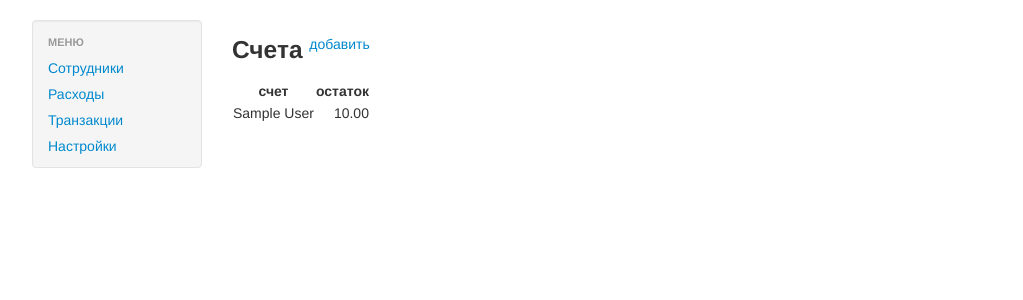
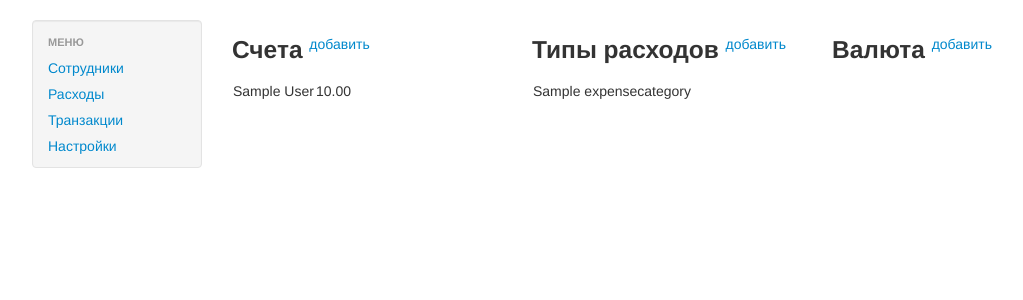
Before and after one commit to nimnull/expensor, a Django app: page /_/settings/ in a window 1280 px wide. Shown: the top 300 px of the page, without its empty margins (23-1046 px from the left). Run offline with Django 3.2, Linux system fonts and the light colour scheme; a user stored in the database is signed in; tables that the repository leaves empty hold one stand-in row (values such as "Sample post"); parts of the project's set-up code (start-up, migrations or seed data) failed here and were passed over.

Commit message:
Added expenses categories editing

```diff
--- a/core/forms.py
+++ b/core/forms.py
@@ -1,7 +1,7 @@
 # encoding: utf-8
 from __future__ import absolute_import
 from django import forms
-from .models import Person, Account, Salary
+from .models import Person, Account, Salary, ExpenseCategory
 
 
 class PersonForm(forms.ModelForm):
@@ -25,3 +25,9 @@ class SalaryForm(forms.ModelForm):
         widgets = {
             'person': forms.HiddenInput
         }
+
+
+class ExpenseCategoryForm(forms.ModelForm):
+
+    class Meta:
+        model = ExpenseCategory
--- a/core/templates/core/person_list.html
+++ b/core/templates/core/person_list.html
@@ -42,7 +42,9 @@
         </div>
     </div>
 {% endblock content %}
+
 {% block modals %}
+    <!-- person form -->
     <div class="modal hide fade" id="newPerson">
         <form class="form-horizontal" action="{% url 'core:add_person' %}" method="POST">
         <div class="modal-header">
--- a/core/templates/core/settings.html
+++ b/core/templates/core/settings.html
@@ -2,12 +2,9 @@
 
 {% block content %}
     <div class="row">
-        <div class="span10">
+        <div class="span3">
             <h3>Счета <sup><small><a href="#newAccount" data-toggle="modal">добавить</a></small></sup></h3>
             <table>
-                <thead>
-                    <tr><th>счет</th><th>остаток</th></tr>
-                </thead>
                 {% for account in accounts %}
                     <tr>
                         <td>{{ account.name }}</td>
@@ -16,10 +13,22 @@
                 {% endfor %}
             </table>
         </div>
+        <div class="span3">
+            <h3>Типы расходов <sup><small><a href="#newExpenseCategory" data-toggle="modal">добавить</a></small></sup></h3>
+            <table>
+                {% for e_cat in expense_categories %}
+                    <tr><td>{{ e_cat.name }}</td></tr>
+                {% endfor %}
+            </table>
+        </div>
+        <div class="span3">
+            <h3>Валюта <sup><small><a href="#newCurrency" data-toggle="modal">добавить</a></small></sup></h3>
+        </div>
     </div>
 {% endblock content %}
 
 {% block modals %}
+    <!-- account form -->
     <div class="modal hide fade" id="newAccount">
         <form class="form-horizontal" action="{% url 'core:add_account' %}" method="POST">
         <div class="modal-header">
@@ -41,4 +50,26 @@
         </div>
         </form>
     </div>
+    <!-- expense form -->
+    <div class="modal hide fade" id="newExpenseCategory">
+        <form class="form-horizontal" action="{% url 'core:add_expense_category' %}" method="POST">
+        <div class="modal-header">
+            <button type="button" class="close" data-dismiss="modal" aria-hidden="true">&times;</button>
+            <h3>Добавить категорию расходов</h3>
+        </div>
+        <div class="modal-body">
+            {% csrf_token %}
+            {% for field in expense_category_form %}
+            <div class="control-group">
+                <label class="control-label">{{ field.label_tag }}</label>
+                <div class="controls">{{ field }}</div>
+            </div>
+            {% endfor %}
+        </div>
+        <div class="modal-footer">
+            <a href="#" data-dismiss="modal" class="btn">Отменить</a>
+            <button type="submit" class="btn btn-primary">Добавить</button>
+        </div>
+        </form>
+    </div>
 {% endblock modals %}
--- a/core/urls.py
+++ b/core/urls.py
@@ -2,7 +2,8 @@ from __future__ import absolute_import
 
 from django.conf.urls import patterns, url
 from .views import (PeopleView, DashboardView, PersonEdit, PersonDetailView,
-                    SettingsView, AccountCreateView, SalaryAddView)
+                    SettingsView, AccountCreateView, SalaryAddView,
+                    ExpenseCategoryAddView)
 
 
 urlpatterns = patterns('core.views',
@@ -10,11 +11,14 @@ urlpatterns = patterns('core.views',
     url(r'^settings/$', SettingsView.as_view(), name='settings'),
 
     url(r'^people/$', PeopleView.as_view(), name='people'),
-    url(r'^person/(?P<pk>\d+)$', PersonDetailView.as_view(), name='person'),
-    url(r'^person/add/$', PersonEdit.as_view(), name='add_person'),
-    url(r'^person/edit/(?P<pk>\d+)$', PersonEdit.as_view(), name='edit_person'),
+    url(r'^people/(?P<pk>\d+)$', PersonDetailView.as_view(), name='person'),
+    url(r'^people/add/$', PersonEdit.as_view(), name='add_person'),
+    url(r'^people/edit/(?P<pk>\d+)$', PersonEdit.as_view(), name='edit_person'),
 
-    url(r'^salary/add/$', SalaryAddView.as_view(), name='add_salary'),
+    url(r'^salaries/add/$', SalaryAddView.as_view(), name='add_salary'),
 
-    url(r'^account/add/$', AccountCreateView.as_view(), name='add_account'),
+    url(r'^accounts/add/$', AccountCreateView.as_view(), name='add_account'),
+
+    url(r'^expense_categories/add/$', ExpenseCategoryAddView.as_view(),
+        name='add_expense_category'),
 )
--- a/core/views.py
+++ b/core/views.py
@@ -6,8 +6,8 @@ from django.core.urlresolvers import reverse_lazy
 from django.utils.decorators import method_decorator
 from django.views.generic import TemplateView, ListView, edit, DetailView
 
-from .forms import AccountForm, PersonForm, SalaryForm
-from .models import Person, Account, Salary
+from .forms import AccountForm, PersonForm, SalaryForm, ExpenseCategoryForm
+from .models import Person, Account, Salary, ExpenseCategory
 
 
 class AuthRequiredMixin(object):
@@ -26,8 +26,14 @@ class SettingsView(AuthRequiredMixin, TemplateView):
 
     def get_context_data(self, **kwargs):
         context = super(SettingsView, self).get_context_data(**kwargs)
-        context['accounts'] = Account.objects.all()
-        context['account_form'] = AccountForm()
+
+        context.update({
+            'accounts': Account.objects.all(),
+            'account_form': AccountForm(),
+            'expense_categories': ExpenseCategory.objects.all(),
+            'expense_category_form': ExpenseCategoryForm()
+        })
+
         return context
 
 
@@ -41,12 +47,18 @@ class AccountCreateView(edit.CreateView):
     success_url = reverse_lazy('core:settings')
 
 
+class ExpenseCategoryAddView(AuthRequiredMixin, edit.CreateView):
+    model = ExpenseCategory
+    success_url = reverse_lazy('core:settings')
+
+
 class PeopleView(AuthRequiredMixin, ListView):
     model = Person
 
     def get_context_data(self, **kwargs):
         context = super(PeopleView, self).get_context_data(**kwargs)
         context['person_form'] = PersonForm()
+
         return context
 
 
@@ -57,6 +69,7 @@ class PersonDetailView(DetailView):
         person = kwargs['object']
         context = super(PersonDetailView, self).get_context_data(**kwargs)
         context['salary_form'] = SalaryForm(initial={'person': person})
+
         return context
 
 
```
Also changed, not shown: core/models.py (line endings or trailing spaces).
